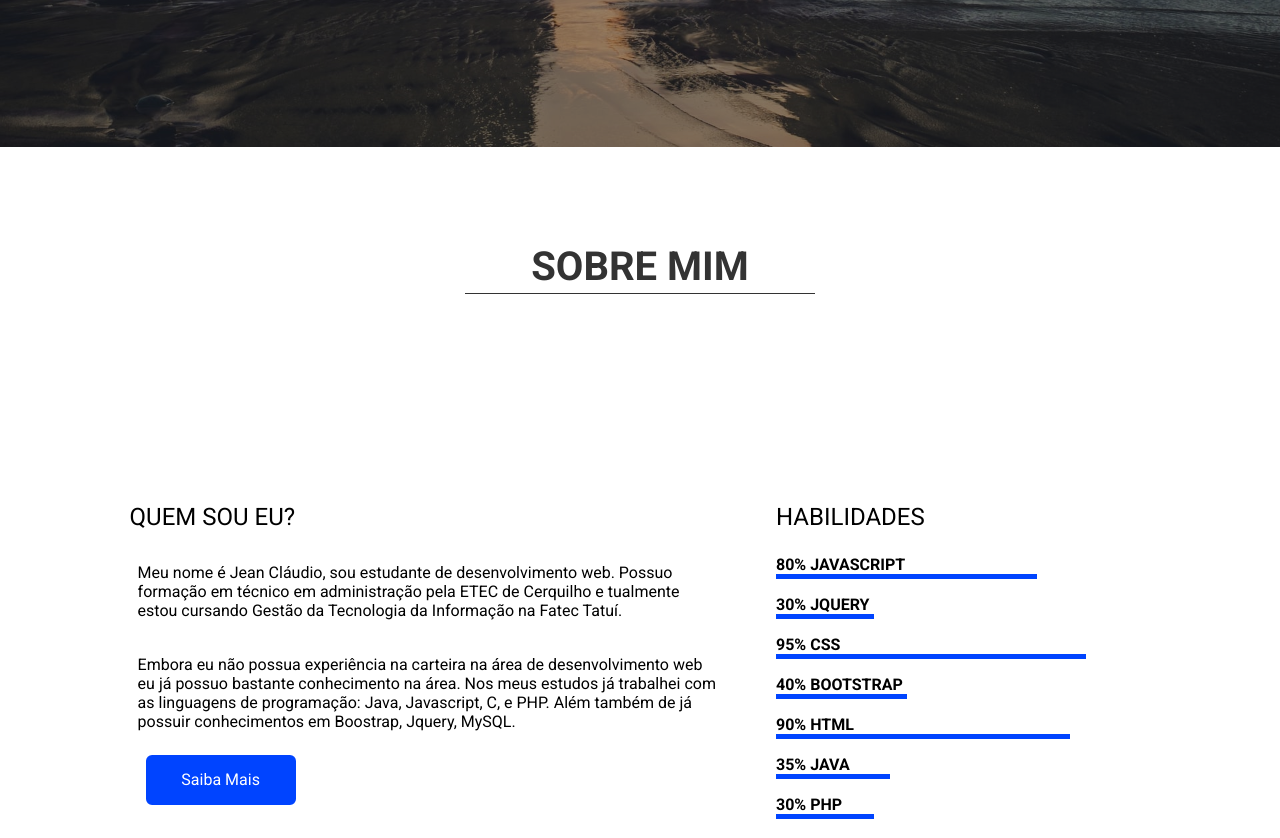
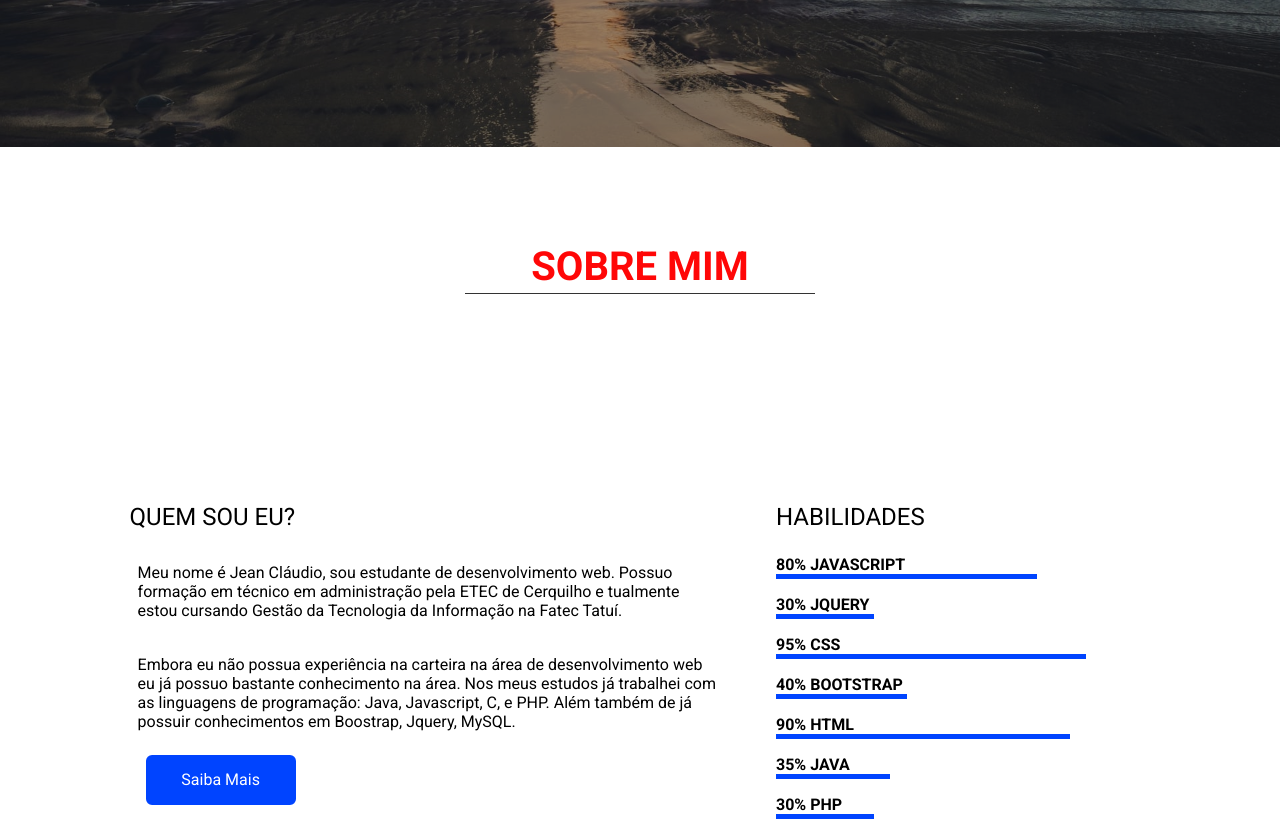
Before and after one commit to JeanClaudio/SitePessoal, a plain HTML site: page index.html in a window 1280 px wide. Shown: the part 653-1491 px from the top of the page. Drawn offline with Linux system fonts and the light colour scheme.

Commit message:
Update style.css

```diff
--- a/style.css
+++ b/style.css
@@ -114,7 +114,7 @@ header{
     justify-content: space-around;
     align-items: center;
     background-color: white;
-    padding-bottom: 2em;
+    padding-bottom: 5em;
 }
 
 .wrapper{
@@ -139,7 +139,7 @@ header{
     text-align: center;
     align-items: center;
     border-bottom: 1px solid rgb(51, 51, 51);
-    color: rgb(51, 51, 51);
+    color: rgb(255, 7, 7);
 }
 
 .wrapper h2{
```
